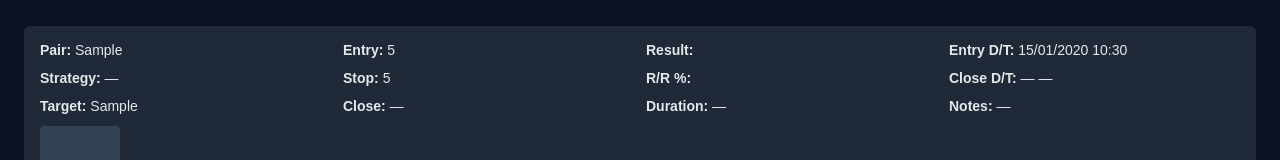
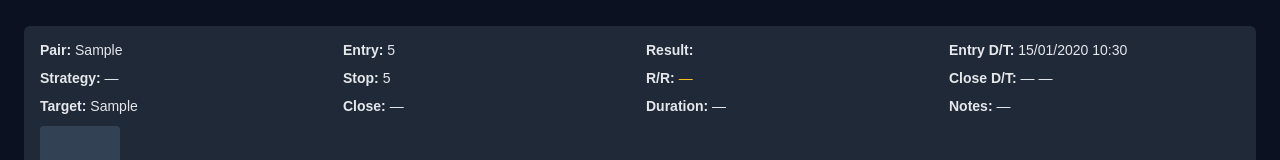
Before and after one commit to Lostkiwi007/Better-Journal-App, a React (Vite) app: page /#/ in a window 1280 px wide. Both pictures are taken after typing "Sample", "2020-01-15", "10:30", "5", "5", "Sample" into the empty fields and a click on the button "Add Trade". Shown: the part 402-562 px from the top of the page. Built offline with nearby package versions, Linux system fonts and the light colour scheme.

Commit message:
Fix JournalPage export and layout

```diff
--- a/src/pages/JournalPage.jsx
+++ b/src/pages/JournalPage.jsx
@@ -30,39 +30,36 @@ export default function JournalPage() {
   const [newTrade, setNewTrade] = useState(createEmptyTrade());
   const [editingId, setEditingId] = useState(null);
 
-  // Calculate profit/loss % relative to risk
-  const determineResult = (entry, stop, close) => {
-    const e = parseFloat(entry);
-    const s = parseFloat(stop);
-    const c = parseFloat(close);
-    if (isNaN(e) || isNaN(s) || isNaN(c)) {
-      return { result: "", rrPct: "" };
+  // ─── Compute Win/Loss/BE and R/R (decimal) ───
+  const determineResult = (entryStr, stopStr, targetStr, closeStr) => {
+    const e = parseFloat(entryStr);
+    const s = parseFloat(stopStr);
+    const t = parseFloat(targetStr);
+    const c = parseFloat(closeStr);
+
+    // If any is NaN, return empty
+    if (isNaN(e) || isNaN(s) || isNaN(t) || isNaN(c) || e === s) {
+      return { result: "", rrRatio: "" };
     }
 
-    // Profit = close - entry
+    // Risk = |entry - stop|
+    const risk = Math.abs(e - s);
+    // Profit (actual) = close - entry
     const profit = c - e;
-    // Risk = | entry - stop |
-    const risk = Math.abs(e - s);
-    if (risk === 0) {
-      return { result: "", rrPct: "" };
-    }
 
-    // R/R ratio
-    const rrRatio = profit / risk;
-    // Convert to percentage (e.g. 0.5 → 50)
-    const rawPct = (rrRatio * 100).toFixed(0);
+    // Compute R/R ratio (e.g. 1.00 means profit exactly == risk)
+    const rawRatio = profit / risk;
+    const ratio = isFinite(rawRatio) ? rawRatio.toFixed(2) : "";
 
+    // Decide Win/Loss/BE
     let result = "BE";
     if (profit > 0) result = "Win";
     else if (profit < 0) result = "Loss";
 
-    const sign = profit > 0 ? "+" : profit < 0 ? "−" : "";
-    const rrPct = profit === 0 ? "0%" : `${sign}${Math.abs(rawPct)}%`;
-
-    return { result, rrPct };
+    return { result, rrRatio: ratio };
   };
 
-  // Compute duration string “Xh Ym”
+  // ─── Compute Duration in “Xh Ym” ───
   const calculateDuration = (entryDate, entryTime, closeDate, closeTime) => {
     if (!entryDate || !entryTime || !closeDate || !closeTime) return "";
     try {
@@ -78,11 +75,12 @@ export default function JournalPage() {
     }
   };
 
-  // Add or update a trade
+  // ─── Add or Update a Trade ───
   const saveTrade = () => {
-    const { result, rrPct } = determineResult(
+    const { result, rrRatio } = determineResult(
       newTrade.entryPrice,
       newTrade.stopLoss,
+      newTrade.target,
       newTrade.closePrice
     );
 
@@ -90,14 +88,14 @@ export default function JournalPage() {
       // Update existing
       setTrades((prev) =>
         prev.map((t) =>
-          t.id === editingId ? { ...newTrade, result, rrPct, id: editingId } : t
+          t.id === editingId ? { ...newTrade, result, rrRatio, id: editingId } : t
         )
       );
     } else {
       // Add new
       setTrades((prev) => [
         ...prev,
-        { ...newTrade, result, rrPct, id: Date.now() },
+        { ...newTrade, result, rrRatio, id: Date.now() },
       ]);
     }
 
@@ -105,19 +103,18 @@ export default function JournalPage() {
     setEditingId(null);
   };
 
-  // Pre-fill form for editing
+  // ─── Prefill form for Editing ───
   const startEditing = (trade) => {
     setNewTrade({ ...trade });
     setEditingId(trade.id);
   };
 
-  // Cancel edit
   const cancelEditing = () => {
     setNewTrade(createEmptyTrade());
     setEditingId(null);
   };
 
-  // Common input style
+  // ─── Basic Styles ───
   const inputStyle = {
     backgroundColor: "#1e293b",
     color: "#e5e7eb",
@@ -129,7 +126,6 @@ export default function JournalPage() {
     fontSize: "14px",
   };
 
-  // Button style
   const buttonStyle = {
     backgroundColor: "#3b82f6",
     color: "white",
@@ -310,7 +306,7 @@ export default function JournalPage() {
         />
       </div>
 
-      {/* ─── Single “Screenshot URL” (full width) ─── */}
+      {/* ─── Screenshot URL (full width) ─── */}
       <div style={{ marginBottom: "24px" }}>
         <input
           placeholder="Screenshot URL"
@@ -348,9 +344,10 @@ export default function JournalPage() {
       {/* ─── Display Logged Trades ─── */}
       <div style={{ display: "flex", flexDirection: "column", gap: "16px" }}>
         {trades.map((trade) => {
-          const { result, rrPct } = determineResult(
+          const { result, rrRatio } = determineResult(
             trade.entryPrice,
             trade.stopLoss,
+            trade.target,
             trade.closePrice
           );
           const duration = calculateDuration(
@@ -360,6 +357,7 @@ export default function JournalPage() {
             trade.closeTime
           );
 
+          // Color-code the R/R ratio
           const resultColor =
             result === "Win"
               ? "#34d399"
@@ -411,8 +409,10 @@ export default function JournalPage() {
                 <strong>Stop:</strong> {trade.stopLoss || "—"}
               </div>
               <div>
-                <strong>R/R %:</strong>{" "}
-                <span style={{ color: resultColor }}>{rrPct}</span>
+                <strong>R/R:</strong>{" "}
+                <span style={{ color: resultColor }}>
+                  {rrRatio !== "" ? `${rrRatio} R:R` : "—"}
+                </span>
               </div>
               <div>
                 <strong>Close D/T:</strong>{" "}
@@ -447,7 +447,7 @@ export default function JournalPage() {
                   gap: "8px",
                 }}
               >
-                {/* If there’s a screenshot URL, show a small clickable thumbnail */}
+                {/* Thumbnail: Screenshot */}
                 {trade.screenshot ? (
                   <a href={trade.screenshot} target="_blank" rel="noopener noreferrer">
                     <img
@@ -473,7 +473,7 @@ export default function JournalPage() {
                   />
                 )}
 
-                {/* TradingView link (if provided) */}
+                {/* TradingView setup link */}
                 {trade.tradingViewLink ? (
                   <a
                     href={trade.tradingViewLink}
```
